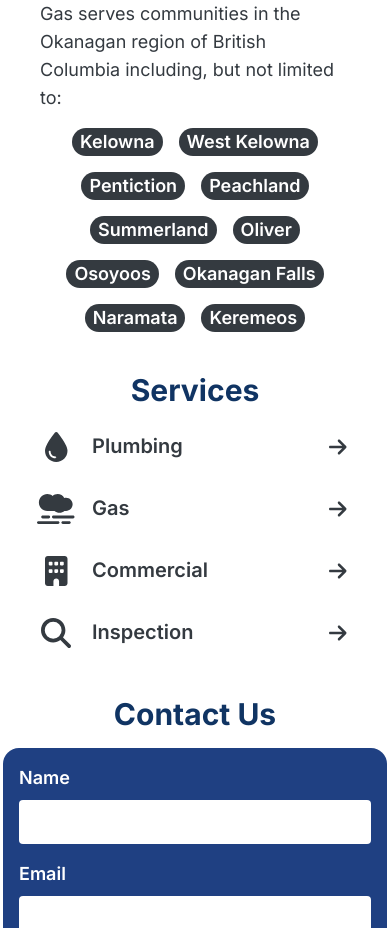
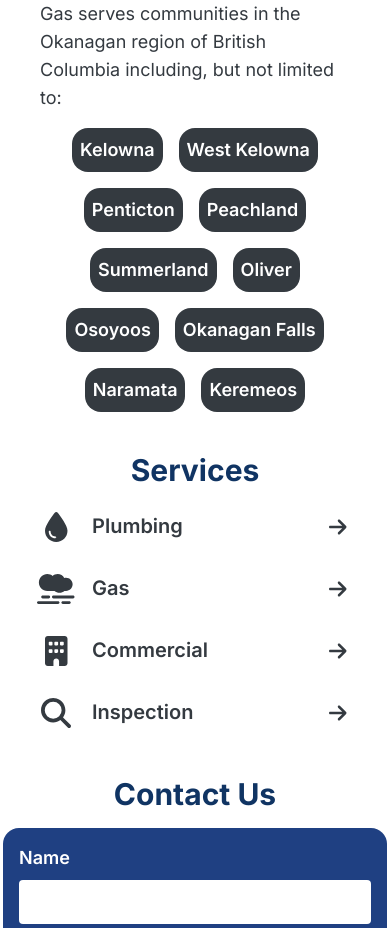
Before and after one commit to jamieskidmore/kvr, a Next.js app: page / in a window 390 px wide. Shown: the part 1160-2088 px from the top of the page. Built offline with nearby package versions, Linux system fonts and the light colour scheme.

Commit message:
add places

```diff
--- a/src/app/about/our-story/page.tsx
+++ /dev/null
@@ -1,17 +0,0 @@
-export default function OurStory() {
-  return (
-    <div className="m-10">
-      <p>
-        As a leading plumbing company committed to excellence, we pride
-        ourselves on delivering top-notch services that go beyond fisxing leaks
-        – we create solutions that flow seamlessly. With 30+ years of experience
-        and a dedication to customer satisfaction, we are your go-to experts for
-        all things plumbing. At KVRPG, we don&apos;t just fix problems; we build
-        lasting connections with our clients. Trust us to handle your plumbing
-        needs with precision, reliability, and a commitment to quality that sets
-        us apart. Your satisfaction is our success, and we&apos;re ready to
-        exceed your expectations.
-      </p>
-    </div>
-  );
-}
--- /dev/null
+++ b/src/app/about/page.tsx
@@ -0,0 +1,27 @@
+export default function About() {
+  return (
+    <div className="mx-10 mt-24">
+      <div>
+        <div className="space-y-10 text-text-gray mx-auto px-10 max-w-md md:max-w-6xl">
+          <h1 className="text-5xl font-bold text-text-blue text-center px-6 pt-4">
+            Our Story
+          </h1>
+          <div>
+            <p className="text-lg">
+              As a leading plumbing company committed to excellence, we pride
+              ourselves on delivering top-notch services that go beyond fixing
+              leaks – we create solutions that flow seamlessly. With 30+ years
+              of experience and a dedication to customer satisfaction, we are
+              your go-to experts for all things plumbing. At KVRPG, we don't
+              just fix problems; we build lasting connections with our clients.
+              Trust us to handle your plumbing needs with precision,
+              reliability, and a commitment to quality that sets us apart. Your
+              satisfaction is our success, and we're ready to exceed your
+              expectations.
+            </p>
+          </div>
+        </div>
+      </div>
+    </div>
+  );
+}
--- a/src/app/about/service-area/page.tsx
+++ /dev/null
@@ -1,16 +0,0 @@
-export default function ServiceArea() {
-  return (
-    <div className="m-10">
-      <p>Serving the Okanagan valley including:</p>
-      <ul>
-        <li key="kelowna">Kelowna</li>
-        <li key="west-kelowna">West Kelowna</li>
-        <li key="penticton">Penticton</li>
-        <li key="peachland">Peachland</li>
-        <li key="summerland">Summerland</li>
-        <li key="naramata">Naramata</li>
-        <li key="okanagan-falls">Okanagan Falls</li>
-      </ul>
-    </div>
-  );
-}
--- a/src/app/layout.tsx
+++ b/src/app/layout.tsx
@@ -24,9 +24,9 @@ export default function RootLayout({
         className={`${inter.className} bg-main-bg flex flex-col min-h-screen`}
       >
         <header className="fixed flex mb-5 w-full bg-header-bg justify-between items-center z-10">
-          <div className="fixed mt-20 pl-6 hidden md:flex">
+          <Link className="fixed mt-20 pl-6 hidden md:flex" href="/">
             <Image src={"/kvr-logo.webp"} alt="logo" width={150} height={150} />
-          </div>
+          </Link>
           <div className="w-full relative">
             <div className="">
               <Navbar />
--- a/src/app/page.tsx
+++ b/src/app/page.tsx
@@ -14,18 +14,17 @@ import Pills from "@/components/pills";
 
 export default function Home() {
   const places = [
-    "Kelowna",
-    "West Kelowna",
-    "Pentiction",
-    "Peachland",
-    "Summerland",
-    "Oliver",
-    "Osoyoos",
-    "Okanagan Falls",
-    "Naramata",
-    "Keremeos",
+    { place: "Kelowna", link: "kelowna" },
+    { place: "West Kelowna", link: "west-kelowna" },
+    { place: "Penticton", link: "penticton" },
+    { place: "Peachland", link: "peachland" },
+    { place: "Summerland", link: "summerland" },
+    { place: "Oliver", link: "oliver" },
+    { place: "Osoyoos", link: "osoyoos" },
+    { place: "Okanagan Falls", link: "okanagan-falls" },
+    { place: "Naramata", link: "naramata" },
+    { place: "Keremeos", link: "keremeos" },
   ];
-
   return (
     <div>
       <div className="fixed top-0 left-0 w-screen h-screen z-0">
@@ -75,7 +74,7 @@ export default function Home() {
                 limited to:
               </p>
               <div className="max-w-2xl mx-auto">
-                <Pills array={places} />
+                <Pills links={places} />
               </div>
             </div>
             <div className="space-y-4">
--- /dev/null
+++ b/src/app/place/[placename]/page.tsx
@@ -0,0 +1,43 @@
+"use client";
+
+import ContactForm from "@/components/contact-form";
+
+export default function Place({ params }: { params: { placename: string } }) {
+  const placeNameParts = params.placename
+    .split("-")
+    .map((part) => part.charAt(0).toUpperCase() + part.slice(1));
+
+  const placeName = placeNameParts.join(" ");
+
+  return (
+    <div className="mx-10 mt-24">
+      <div>
+        <div className="space-y-10 text-text-gray mx-auto px-10 max-w-md md:max-w-6xl">
+          <h1 className="text-5xl font-bold text-text-blue text-center px-6 pt-4">
+            Plumber in {placeName}
+          </h1>
+          <div>
+            <p className="text-lg text-center">
+              KVR can help with your plumbing and gas needs in {placeName}.
+              Please get in touch with us an we'll respond shortly.
+            </p>
+          </div>
+          <div className="flex flex-col md:flex-row justify-between pb-4 space-y-12 md:space-y-0 md:space-x-4">
+            <div className="w-full max-w-xl">
+              <iframe
+                src="https://www.google.com/maps/embed?pb=!1m18!1m12!1m3!1d2654236.7200813997!2d-123.96371522151834!3d49.483977198555486!2m3!1f0!2f0!3f0!3m2!1i1024!2i768!4f13.1!3m3!1m2!1s0xa49ac26bad7a597f%3A0x7aa26bf93ecec84b!2sKVR%20Plumbing%20and%20Gas!5e0!3m2!1sen!2sca!4v1712631725279!5m2!1sen!2sca"
+                className="h-full w-full min-h-96 p-1"
+              ></iframe>
+            </div>
+            <div className="space-y-4 w-full">
+              <h2 className="text-3xl font-bold text-text-blue text-center px-6">
+                Contact Us
+              </h2>
+              <ContactForm />
+            </div>
+          </div>
+        </div>
+      </div>
+    </div>
+  );
+}
--- a/src/app/services/gas/page.tsx
+++ b/src/app/services/gas/page.tsx
@@ -3,7 +3,6 @@
 import ContactForm from "@/components/contact-form";
 import Pills from "@/components/pills";
 
-export default function Gas() {
 const gasServices = [
   "Gas stove installation",
   "Gas oven installation",
@@ -30,6 +29,8 @@ export default function Gas() {
   "Gas appliance venting inspection",
   "Gas appliance ventilation cleaning",
 ];
+
+export default function Gas() {
   return (
     <div className="mx-10 mt-24">
       <div>
@@ -59,7 +60,9 @@ export default function Gas() {
                 </div>
 
                 <div className="text-lg space-y-2">
-                  <h3 className="flex text-xl font-semibold">Pipe Services</h3>
+                  <h3 className="flex text-xl font-semibold">
+                    Gas Line Services
+                  </h3>
                   <Pills array={gasLineServices} />
                 </div>
                 <div className="text-lg space-y-2">
--- a/src/app/services/plumbing/page.tsx
+++ b/src/app/services/plumbing/page.tsx
@@ -3,7 +3,6 @@
 import ContactForm from "@/components/contact-form";
 import Pills from "@/components/pills";
 
-export default function Plumbing() {
 const plumbingServices = [
   "Faucets",
   "Sinks",
@@ -43,6 +42,7 @@ export default function Plumbing() {
   "Pipe insulation",
 ];
 
+export default function Plumbing() {
   return (
     <div className="mx-10 mt-24">
       <div className="">
--- a/src/components/navbar.tsx
+++ b/src/components/navbar.tsx
@@ -31,12 +31,7 @@ export default function Navbar() {
           />
         </li>
         <li key="about" className="hover:text-light-blue">
-          <Dropdown
-            content={{
-              category: "about",
-              menuOptions: aboutMenuOptions,
-            }}
-          />
+          <Link href="/about">About</Link>
         </li>
         <li key="reviews" className="hover:text-light-blue">
           <Link href="/reviews">Reviews</Link>
--- a/src/components/pills.tsx
+++ b/src/components/pills.tsx
@@ -1,11 +1,31 @@
-export default function Pills({ array }: { array: string[] }) {
+import Link from "next/link";
+
+export default function Pills({
+  array,
+  links,
+}: {
+  array?: string[];
+  links?: { place: string; link: string }[];
+}) {
   return (
     <div className="flex flex-wrap justify-center gap-4 mx-auto text-lg">
-      {array.map((item) => (
-        <div className="text-center bg-text-gray text-text-white px-2 rounded-2xl font-semibold">
-          {item}
-        </div>
-      ))}
+      {links ? (
+        links.map((item) => (
+          <Link href={`/place/${item.link}`}>
+            <div className="text-center bg-text-gray hover:bg-light-blue text-text-white p-2 rounded-2xl font-semibold">
+              {item.place}
+            </div>
+          </Link>
+        ))
+      ) : array ? (
+        array.map((item) => (
+          <div className="text-center bg-text-gray text-text-white p-2 rounded-2xl font-semibold">
+            {item}
+          </div>
+        ))
+      ) : (
+        <></>
+      )}
     </div>
   );
 }
```
Lines whose indentation alone changed are shown as unchanged.
